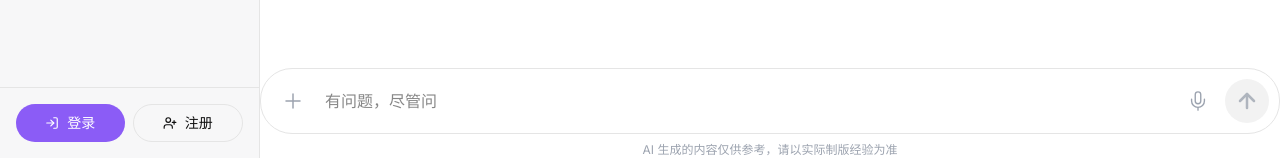
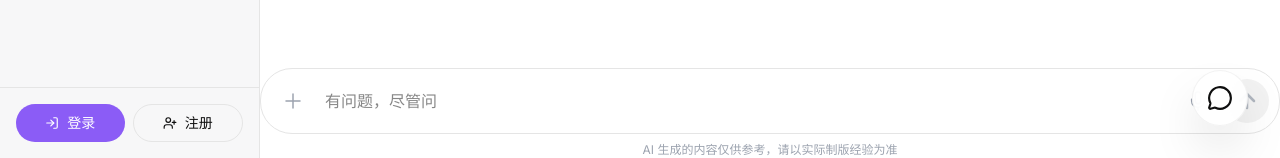
Before and after one commit to penghuizhong/vite-web, a React (Vite) app: page / in a window 1280 px wide. Shown: the part 642-800 px from the top of the page. Built offline with nearby package versions, Linux system fonts and the light colour scheme.

Commit message:
feat: mount GlobalChatPanel in AppLayout

```diff
--- a/src/components/layout/AppLayout.tsx
+++ b/src/components/layout/AppLayout.tsx
@@ -2,6 +2,7 @@ import { useEffect } from 'react'
 import { Sidebar } from './Sidebar'
 import { Header } from './Header'
 import { AuthModal } from '@/components/auth/AuthModal'
+import { GlobalChatPanel } from '@/components/chat/GlobalChatPanel'
 import { useAuthStore } from '@/stores/authStore'
 import { useUiStore } from '@/stores/uiStore'
 
@@ -25,6 +26,7 @@ export function AppLayout({ children }: AppLayoutProps) {
         <main className="flex-1 overflow-hidden">{children}</main>
       </div>
       <AuthModal open={authModalOpen} onClose={() => setAuthModalOpen(false)} />
+      <GlobalChatPanel />
     </div>
   )
 }
```
